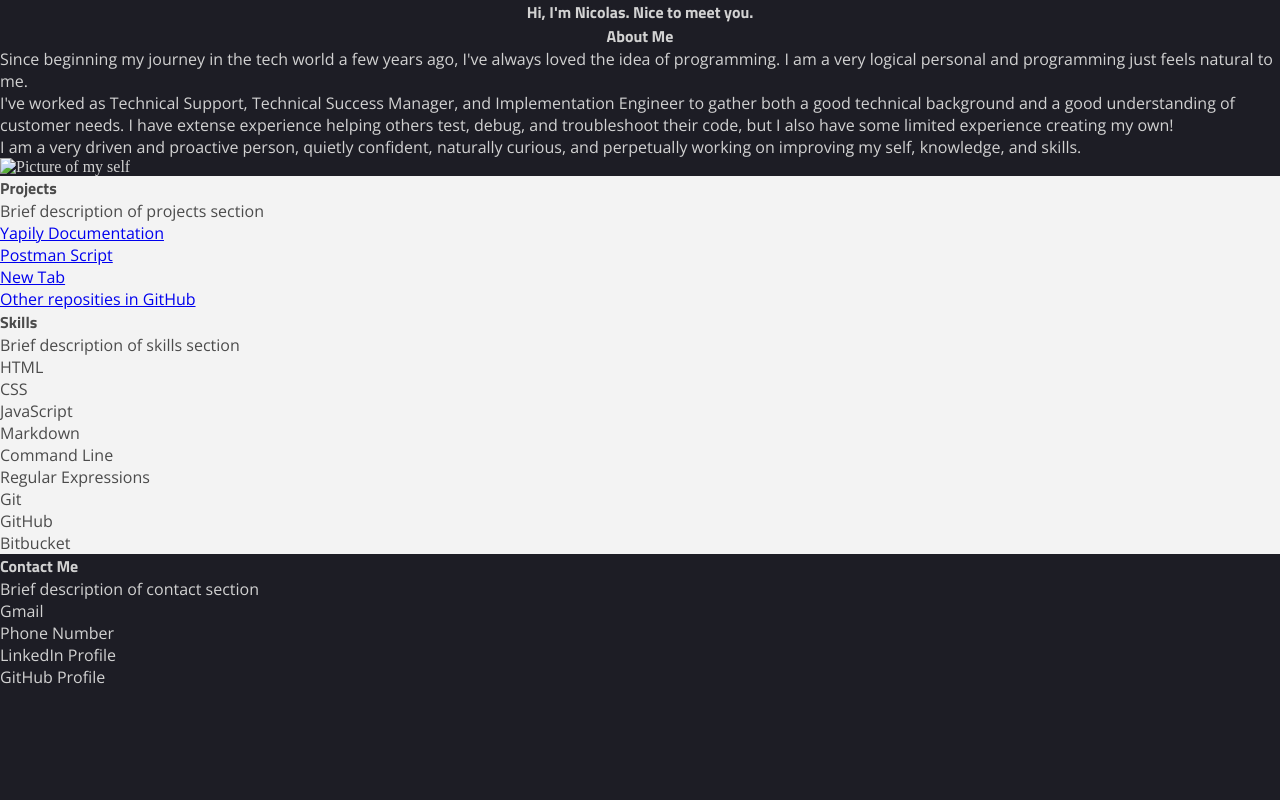
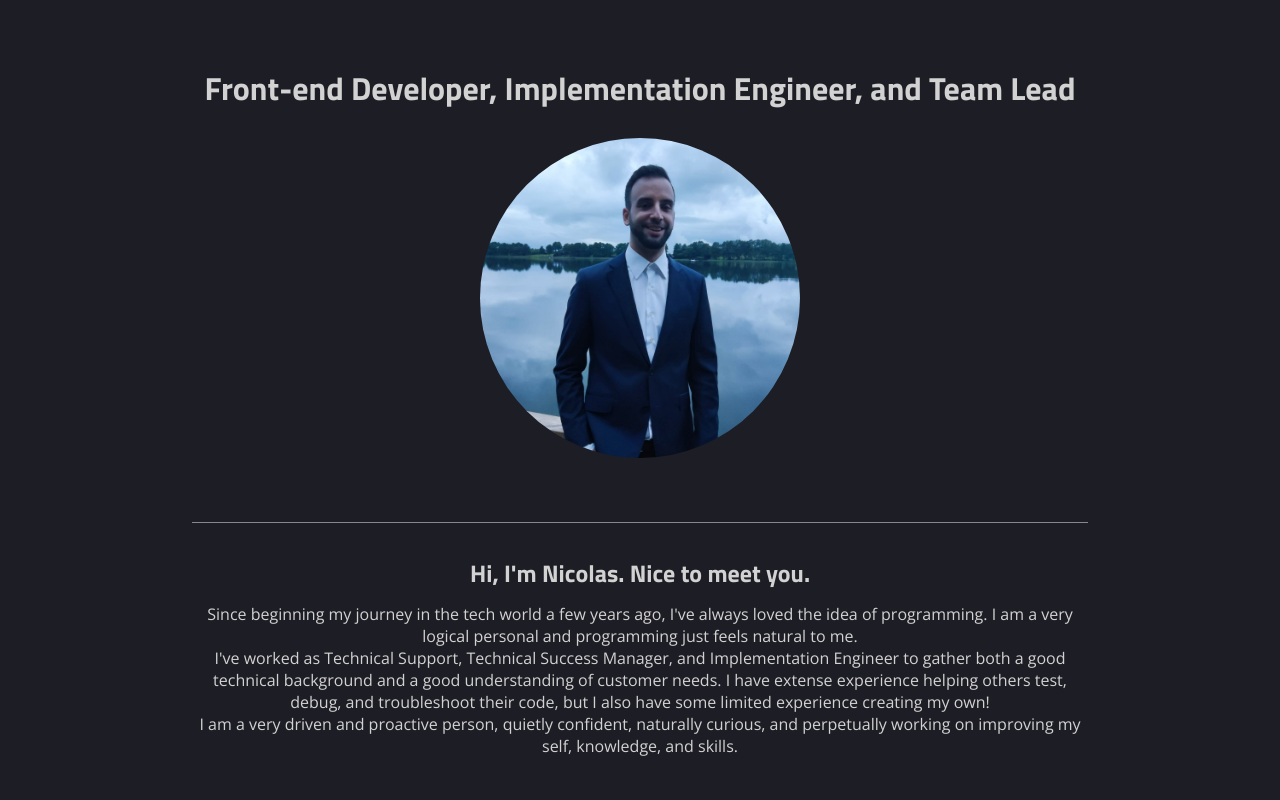
Before and after one commit to n-alonso/frontend_first-portfolio, a plain HTML site: page home.html in a window 1280 px wide. Shown: the top 800 px of the page. Drawn offline with nearby package versions, Linux system fonts and the light colour scheme.

Commit message:
started working on the layout

```diff
--- a/home.css
+++ b/home.css
@@ -39,19 +39,52 @@ main {
     height: inherit;
 }
 
+/* Title */
+
+h1 {
+    margin: 5% auto 2% auto;
+    text-align: center;
+    font-size: xx-large;
+}
+
+img {
+    display: block;
+    margin: 0 auto 5% auto;
+    height: 20rem;
+    width: 20rem;
+    object-fit: cover;
+    border-radius: 50%;
+}
+
+hr {
+    width: 70%;
+    margin: 2% auto 2.5% auto;
+    border-top: .1rem solid #F3F3F3;
+    opacity: 50%;
+}
+
+/* Hero */
+
+#hero {
+    text-align: center;
+}
+
+#hero h2 {
+    font-size: x-large;
+    margin-bottom: 1%;
+}
+
+#hero p {
+    margin: 0 15% 5% 15%;
+}
+
+/* Section */
+
 section {
     background-color: #F3F3F3;
     color: #4B4B4B;
 }
 
-header h1, header h2 {
-    text-align: center;
+#projects {
+    padding: 5% 15%;
 }
-
-header {
-
-}
-
-footer {
-
-}
--- a/home.html
+++ b/home.html
@@ -22,9 +22,12 @@
     </nav>
     <main>
         <header>
-            <h1>Hi, I'm Nicolas. Nice to meet you.</h1>
+            <h1>Front-end Developer, Implementation Engineer, and Team Lead</h1>
+            <img src="./assets/profile-picture.jpeg" alt="Picture of my self">
+            <hr>
             <div id="hero">
-                <h2>About Me</h2>
+
+                <h2>Hi, I'm Nicolas. Nice to meet you.</h2>
                 <p>
                     Since beginning my journey in the tech world a few years ago, I've always loved the idea of programming. I am a very logical personal and programming just feels
                     natural to me.
@@ -34,10 +37,10 @@
                     <br>
                     I am a very driven and proactive person, quietly confident, naturally curious, and perpetually working on improving my self, knowledge, and skills.
                 </p>
-                <img src="#" alt="Picture of my self">
             </div>
         </header>
-        <section id="projects">
+        <section>
+            <article id="projects">
                 <h2>Projects</h2>
                 <p>Brief description of projects section</p>
                 <ul>
@@ -46,8 +49,8 @@
                     <li><a href="./project2">New Tab</a></li>
                     <li><a href="./project3">Other reposities in GitHub</a></li>
                 </ul>
-        </section>
-        <section id="skills">
+            </article>
+            <article id="skills">
                 <h2>Skills</h2>
                 <p>Brief description of skills section</p>
                 <ul>
@@ -61,6 +64,7 @@
                     <li>GitHub</li>
                     <li>Bitbucket</li>
                 </ul>
+            </article>
         </section>
     </main>
     <footer id="contact">
```
Lines whose indentation alone changed are shown as unchanged.
